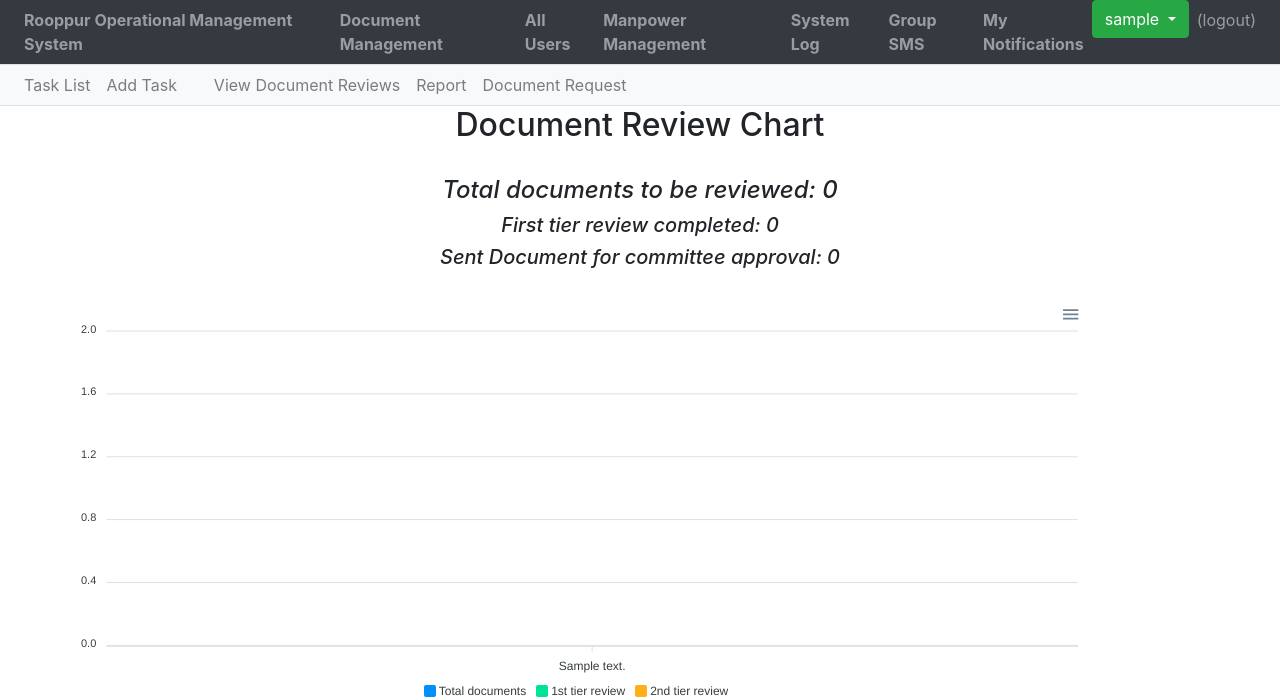
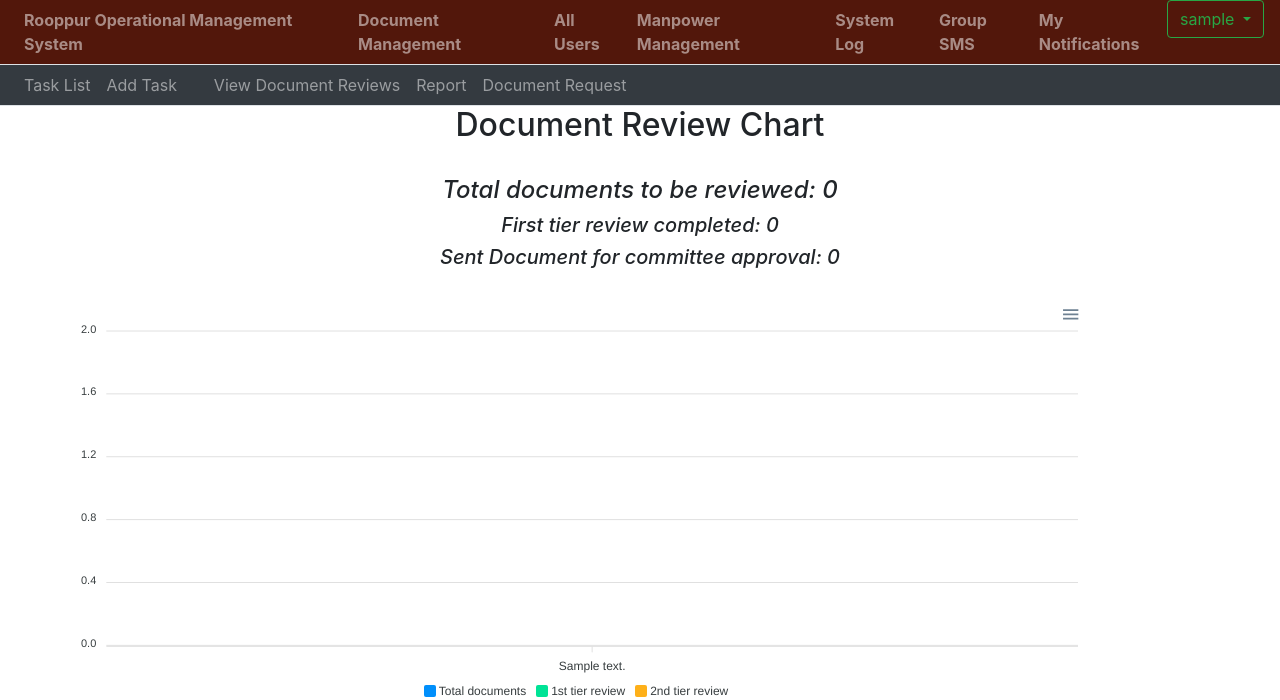
Before and after one commit to tanzrahman/ROMS, a Django app: page / in a window 1280 px wide. Shown: the top 700 px of the page. Run offline with Django 5.2, Linux system fonts and the light colour scheme; a user stored in the database is signed in; tables that the repository leaves empty hold one stand-in row (values such as "Sample post"); some libraries are stand-ins or nearby versions.

Commit message:
Navbar changed

```diff
--- a/templates/base.html
+++ b/templates/base.html
@@ -18,8 +18,8 @@
 
     <style>
         .navbar-nav .nav-item:hover .nav-link{
-            color: #fff;
-            background-color: green;
+            color: #000000;
+            background-color: #ffffff;
         }
 
         .active { background-color: black; }
@@ -38,7 +38,7 @@
 
 <div id="page-content-wrapper">
 
-    <nav class="navbar navbar-expand-lg navbar-dark bg-dark border-bottom py-sm-0">
+    <nav class="navbar navbar-expand-lg navbar-dark border-bottom py-sm-0" style="background-color: #52170B">
 
         <div class="collapse navbar-collapse">
 
@@ -110,24 +110,17 @@
                 <div class="dropdown" style="float:left;">
                     <li class="nav-item">
                         {% if not request.user.is_anonymous %}
-                        <button type="button" class="btn btn-success dropdown-toggle" data-toggle="dropdown" >
+                        <button type="button" class="btn btn-outline-success dropdown-toggle" data-toggle="dropdown" >
                             {{ request.user }}
                         </button>
-                            <div class="dropdown-menu" style="font-size: 14px">
+                            <div class="dropdown-menu" style="font-size: 14px; text-align: center">
                                 <a class="dropdown-item" href="/manpower/user/profile">User Details</a>
                                 <a class="dropdown-item" href="/manpower/user/change_password">Change Password</a>
+                                <a class="dropdown-item" href="/logout">Logout</a>
                             </div>
                         {% endif %}
                     </li>
                 </div>
-
-                <li class="nav-item">
-                    <a class="nav-link px-1 mx-1 py-3 my-n2" href="/logout">
-                        {% if not request.user.is_anonymous %}
-                            (logout)
-                        {% endif %}
-                    </a>
-                </li>
             </ul>
         </div>
     </nav>
--- a/templates/system_log/system_log_base.html
+++ b/templates/system_log/system_log_base.html
@@ -4,7 +4,7 @@
     <script src="{% static 'js/apexcharts/apexcharts.min.js' %}"></script>
     <link rel="stylesheet" href="{% static 'js/apexcharts/apexcharts.css' %}">
     <div>
-        <nav class="navbar navbar-expand-lg navbar-light bg-light border-bottom">
+        <nav class="navbar navbar-expand-lg navbar-dark bg-dark border-bottom">
             <div class="collapse navbar-collapse">
                 <ul class="navbar-nav mr-auto">
                     <li class="navbar-item">
--- a/templates/task_management/task_management_base.html
+++ b/templates/task_management/task_management_base.html
@@ -80,7 +80,7 @@
         {% endwith %}
     {% endif %}
     <div>
-        <nav class="navbar navbar-expand-lg navbar-light bg-light border-bottom py-sm-0">
+        <nav class="navbar navbar-expand-lg navbar-dark bg-dark border-bottom py-sm-0">
             <div class="collapse navbar-collapse">
                 <ul class="navbar-nav mr-auto">
 {#                    <li class="nav-item">#}
@@ -106,25 +106,24 @@
                        <li class="nav-item">
                             <a class="nav-link" href="/task_management/add_task">Add Task</a>
                        </li>
-
                     {% endif %}
                     {% if request.user.profile.access_level <= 3  or perms.task_management.view_secondtierdocumentreview %}
                         <ul class="dropdown" style="margin-left: -3%">
-                            <button class="dropbtn nav-link bg-light">View Document Reviews</button>
+                            <button class="dropbtn nav-link bg-dark">View Document Reviews</button>
                             <div class="dropdown-content">
                                 <li class="dropdown">
-                                    <button class="dropbtn nav-link bg-info small">Operational Document Reviews</button>
-                                    <div class="fa-medium small" style="padding-left: 5%">
-                                        <a class="nav-link" href="/task_management/document_review/list_review_report">First Tier Feedback</a>
-                                        <a class="nav-link" href="/task_management/document_review/second_tier_doc_review_list">Second Tier Feedback</a>
+                                    <button class="dropbtn bg-info small">Operational Document Reviews</button>
+                                    <div class="fa-medium small nav-link">
+                                        <a href="/task_management/document_review/list_review_report">First Tier Feedback</a>
+                                        <a href="/task_management/document_review/second_tier_doc_review_list">Second Tier Feedback</a>
                                     </div>
                                 </li>
                             {% if perms.task_management.change_safetyanalysisreportreview %}
                                 <li class="dropdown">
-                                    <button class="dropbtn nav-link bg-info small">Safety Analysis Report Review</button>
-                                    <div class="fa-medium small" style="padding-left: 5%">
-                                            <a class="nav-link" href="/task_management/document_review/view_sar_indv_report_list">View Individual Reports</a>
-                                            <a class="nav-link" href="/task_management/document_review/view_sar_comt_report_list">View Committee Reports</a>
+                                    <button class="dropbtn bg-info small">Safety Analysis Report Review</button>
+                                    <div class="fa-medium small nav-link">
+                                        <a href="/task_management/document_review/view_sar_indv_report_list">View Individual Reports</a>
+                                        <a href="/task_management/document_review/view_sar_comt_report_list">View Committee Reports</a>
                                     </div>
                                 </li>
                             {% endif %}
@@ -145,7 +144,7 @@
                     {% if request.user.profile.access_level < 2 %}
 
                         <li class="dropdown">
-                            <button class="dropbtn nav-link bg-light">Report</button>
+                            <button class="dropbtn nav-link bg-dark">Report</button>
                             <div class="dropdown-content">
                                 <a href="/task_management/consultancy_requests">Consultancy Requests</a>
                                 <a href="/report/consultant_tasks_report">Consultant Task Report</a>
@@ -161,12 +160,12 @@
                     </li> -->
 
                     <li class="dropdown">
-                        <button class="dropbtn nav-link bg-light">Document Request</button>
+                        <button class="dropbtn nav-link bg-dark">Document Request</button>
                         <div class="dropdown-content">
                             {% if request.user.profile.access_level < 5 %}
-                                <a class="nav-link" href="/document_request/pending_requests">Pending Document Requests to Approve</a>
+                                <a href="/document_request/pending_requests">Pending Document Requests to Approve</a>
                             {% endif %}
-                            <a class="nav-link" href="/document_request/view_my_requests">My Document Requests</a>
+                            <a href="/document_request/view_my_requests">My Document Requests</a>
                         </div>
                     </li>
                     {% if request.user.profile.access_level > 2 %}
@@ -176,25 +175,25 @@
                             </li>
                         {% else %}
                             <ul class="dropdown" >
-                            <button class="dropbtn nav-link bg-light" style="margin-left: -5%">Document Review <span class="badge badge-danger">(New)</span></button>
+                            <button class="dropbtn nav-link bg-dark" style="margin-left: -5%">Document Review</button>
                                 <div class="dropdown-content">
                                     <li class="dropdown">
-                                        <button class="dropbtn nav-link bg-info small">1.Operational Document Review</button>
+                                        <button class="dropbtn bg-info small">1.Operational Document Review</button>
                                         <div class="fa-medium small">
-                                            <a class="nav-link" href="/task_management/document_review/list">First Tier Feedback</a>
-                                            <a class="nav-link" href="/task_management/document_review/second_tier_doc_review">Second Tier Feedback</a>
+                                            <a href="/task_management/document_review/list">First Tier Feedback</a>
+                                            <a href="/task_management/document_review/second_tier_doc_review">Second Tier Feedback</a>
                                         </div>
                                     <li>
 
                                     <li class="dropdown">
-                                        <button class="dropbtn nav-link bg-info small">2.Safety Analysis Report Review</button>
+                                        <button class="dropbtn bg-info small">2.Safety Analysis Report Review</button>
                                         <div class="fa-medium small" style="padding-left: 1%">
                                             {% if perms.task_management.add_safetyanalysisreportreview %}
-                                                <a class="nav-link" href="/task_management/document_review/assign_sar_reviewer">Assign Member to Review</a>
-                                                <a class="nav-link" href="/task_management/document_review/view_sar_reviews">View Member Feedback</a>
-                                                <a class="nav-link" href="/task_management/document_review/upload_committee_report">Upload Committee Report</a>
+                                                <a href="/task_management/document_review/assign_sar_reviewer">Assign Member to Review</a>
+                                                <a href="/task_management/document_review/view_sar_reviews">View Member Feedback</a>
+                                                <a href="/task_management/document_review/upload_committee_report">Upload Committee Report</a>
                                             {% endif %}
-                                            <a class="nav-link" href="/task_management/document_review/my_sar_review">Tasks assigned to Me</a>
+                                            <a href="/task_management/document_review/my_sar_review">Tasks assigned to Me</a>
                                         </div>
                                     </li>
 
--- a/templates/technical_solution/ts_base.html
+++ b/templates/technical_solution/ts_base.html
@@ -45,12 +45,12 @@
     </style>
 
     <div>
-        <nav class="navbar navbar-expand-lg navbar-light bg-light border-bottom py-sm-0">
+        <nav class="navbar navbar-expand-lg navbar-dark bg-dark border-bottom py-sm-0">
             <div class="collapse navbar-collapse">
                 <ul class="navbar-nav mr-auto">
                     {% if request.user.profile.access_level <= 4 %}
                         <li class="nav-item">
-                            <a class="nav-link" href="/ts/ts_list">Technical Solution List</a>
+                            <a href="/ts/ts_list">Technical Solution List</a>
                         </li>
                     {% endif %}
 
```
Also changed, not shown: task_management/manage_tasks.py (+6 -4 lines), templates/manpower/user_base.html (+7 -7 lines), templates/task_management/all_task_list.html (+16 -8 lines).
